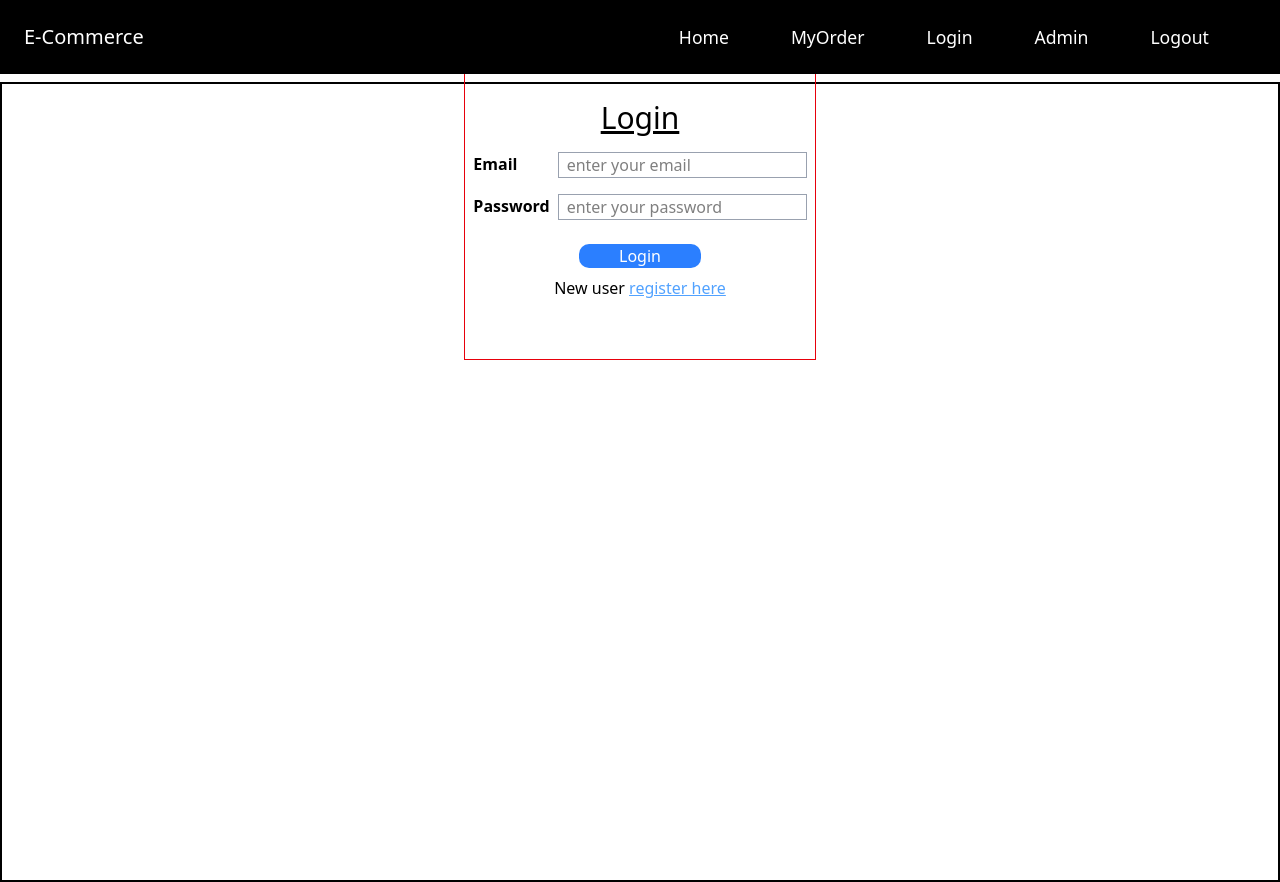
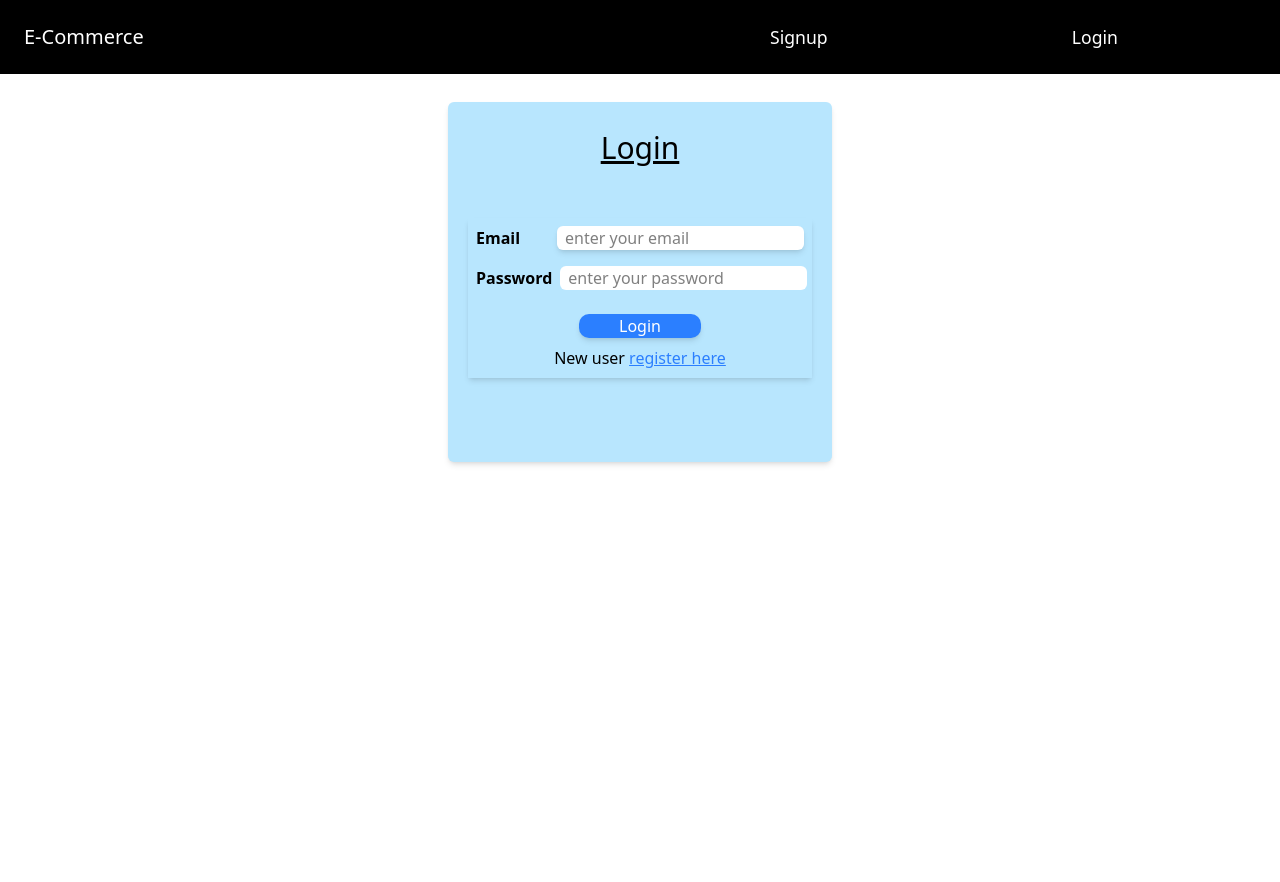
Before and after one commit to Noob-coder-f/E-commerce1, a React (Vite) app in the folder frontend/: page /login in a window 1280 px wide. After the commit the page ends 800 px from the top, so only its background shows below. Built offline with nearby package versions, Linux system fonts and the light colour scheme.

Commit message:
navbar in progress

```diff
--- a/frontend/src/App.jsx
+++ b/frontend/src/App.jsx
@@ -21,6 +21,7 @@ const App = () => {
           <Route path='/home' element={<Home />} />
           <Route path='/admin' element={<Admin />} />
 
+
         </Routes>
       </Router>
     </>
--- a/frontend/src/Home.jsx
+++ b/frontend/src/Home.jsx
@@ -3,9 +3,11 @@ import React from 'react'
 import { useState } from 'react'
 import { useEffect } from 'react'
 import Contact from './Contact'
+import { useNavigate } from 'react-router-dom'
 
 const Home = () => {
     const [card, setCard] = useState([])
+    const navigate=useNavigate()
 
     const getCards = async () => {
          axios.get('http://localhost:8000/api/get-cards').then(res => {
@@ -15,7 +17,8 @@ const Home = () => {
                 setCard(res.data.cards)
                 // const card = res.data.cards
 
-                console.log('Cards fetched successfully:', card)
+
+                console.log('Cards fetched successfully:', card )
             }
             else {
                 console.log('Failed to fetch cards:', res.data.message)
@@ -28,6 +31,9 @@ const Home = () => {
     }
 
     useEffect(() => {
+        if (!localStorage.getItem('token')) {
+            navigate('/login')
+        }
 
         getCards();
 
--- a/frontend/src/Login.jsx
+++ b/frontend/src/Login.jsx
@@ -36,16 +36,17 @@ const Login = () => {
         })
     }
     return (
-        <div className='container border-2 border-black flex justify-center items-center h-screen w-screen'>
-            <form onSubmit={handleLogin} className='flex flex-col justify-center  border border-red-600 h-80 absolute top-10 '>
+        <div className='container p-5  flex flex-col  justify-center items-center h-full w-full'>
+                <div className=' h-90 flex flex-col gap-8 items-center bg-sky-200    shadow-md space-y-3 rounded-md p-5 w-96'>
                 <h1 className='text-3xl text-center p-2 underline'>Login</h1>
+            <form onSubmit={handleLogin} className='flex flex-col justify-center    w-full shadow-md'>
 
 
 
                 <div className="name flex justify-between gap-2   p-2">
-                    <label htmlFor='email' className='font-bold '>Email</label>
+                    <label htmlFor='email' className='font-bold  '>Email</label>
 
-                    <input className='border border-gray-400 px-2' type='email' placeholder='enter your email' name='email'
+                    <input className=' bg-white rounded-md px-2 shadow-md' type='email' placeholder='enter your email' name='email'
                       value={email}
                         onChange={(e) => setEmail(e.target.value)} />
                 </div>
@@ -53,16 +54,17 @@ const Login = () => {
                 <div className="name flex justify-between gap-2   p-2">
                     <label htmlFor='password' className='font-bold '>Password</label>
 
-                    <input className='border border-gray-400 px-2' type='password' placeholder='enter your password' name='password'
+                    <input className=' px-2 bg-white rounded-md' type='password' placeholder='enter your password' name='password'
                         value={password}
                         onChange={(e) => setPassword(e.target.value)} />
                 </div>
                 <div className="name flex flex-col justify-center items-center  top-3  p-2">
 
-                <button className='bg-blue-500 text-white px-10 m-2  rounded-md  hover:bg-blue-600'>Login</button>
-                <p>New user <Link to='/signup' className='underline text-blue-400 text-center'> register here</Link></p>
+                <button className='bg-blue-500 text-white px-10 m-2 shadow-md rounded-md  hover:bg-blue-600'>Login</button>
+                <p>New user <Link to='/signup' className='underline  text-blue-500 text-center'> register here</Link></p>
                 </div>
             </form>
+        </div>
         </div>
 
 
--- a/frontend/src/Navbar.jsx
+++ b/frontend/src/Navbar.jsx
@@ -4,6 +4,7 @@ import { useNavigate } from 'react-router-dom'
 
 const Navbar = () => {
   const navigate = useNavigate()
+  console.log('navbar')
   const logout=()=>{
     localStorage.removeItem('token')
     navigate('/login')
@@ -15,13 +16,24 @@ const Navbar = () => {
       <nav className=' navbar-css bg-black text-white px-6 py-4 flex justify-between items-center sticky top-0 z-50 mb-2 w-full'>
         <h4 className='text-xl w-full'>E-Commerce</h4>
         <ul className='  px-4  flex  justify-around  w-full'>
-          <li className=''> <Link to='/'>Home
+
+          {
+            localStorage.getItem('token') ?
+            <>
+              <li className=''> <Link to='/'>Home
             <span></span></Link>
           </li>
           <li className=''>  MyOrder</li>
-          <Link to='login'>  <li className=''>Login</li>     </Link>
           <li className='' ><Link to='/admin'> Admin </Link></li>
           <li className='' onClick={logout}>Logout</li>
+            </>
+            :
+            <>
+              <Link to='/signup'>  <li className=''>Signup</li>     </Link>
+              <Link to='/login'>  <li className=''>Login</li>     </Link>
+            </>
+          }
+
 
         </ul>
       </nav>
--- a/frontend/src/Ts.jsx
+++ b/frontend/src/Ts.jsx
@@ -13,6 +13,15 @@
 
 import React, { useEffect, useState } from 'react'
 const Ts = () => {
+
+    const [data, setData] = useState([])
+
+    console.log("in Ts.jsx")
+
+    useEffect(() => {
+        //is api ko useeffect ke bahr call krenge to ye infinte loop me chala jayega isi side effect ko doo rkrne ke liye useEffect ka use krenge
+            fetch('https://jsonplaceholder.typicode.com/users').then(res=>res.json()).then(json=>setData(json));
+    }, [])
 
     // const [data, setData] = useState({
     //     name: '',
@@ -39,17 +48,27 @@ const Ts = () => {
 
             // useEffect
 
-            const [count, setCount] = useState(0)
-            console.log('before use Effect')
-            useEffect(()=>{
-                console.log("useEffect called")
+            // const [count, setCount] = useState(0)
+            // console.log('before use Effect')
+            // useEffect(()=>{
+            //     console.log("useEffect called")
 
-            },[])
+            // },[])
 
 
 
     return (
-        <div className='flex  flex-col justify-center items-center h-screen'>
+        <div className='flex  flex-col justify-center items-center h-90 w-80 gap-4 font-semibold shadow-lg'>
+
+            <h1>User List</h1>
+            <ul className='  stroke-amber-50'>
+                {
+                    data.map((users)=>(
+                        <li className='list-disc' key={users.id}>{users.name}</li>
+                    )
+                )
+                }
+            </ul>
             {/* <form onSubmit={handleSubmit} className='border border-black flex flex-col justify-center items-center h-80 w-60 gap-2'>
 
                 <input type="text" className='border' placeholder='name' name='name' value={data.name} onChange={showData} />
@@ -67,10 +86,10 @@ const Ts = () => {
                 <p>Selected: {gender}</p>
             </form> */}
 
-            <h2>No dependency Array = render method (Class Component)</h2>
+            {/* <h2>No dependency Array = render method (Class Component)</h2>
             {console.log("in return")}
             <h1> Count:{count}</h1>
-            <button onClick={()=>setCount(count+1)}>Click</button>
+            <button onClick={()=>setCount(count+1)}>Click</button> */}
 
         </div>
     )
--- a/frontend/src/index.css
+++ b/frontend/src/index.css
@@ -19,11 +19,7 @@ button {
 
 }
 
-button:hover{
-    background-color: #4a5568; /* Darker shade for hover effect */
-    color: white; /* Ensure text is readable on dark background */
-    border: white 1px solid; /* Optional: add border for better visibility */
-}
+
 
 
 .navbar-css{
```
Also changed, not shown: 1 other file (tests, documents, lock files or other folders).
